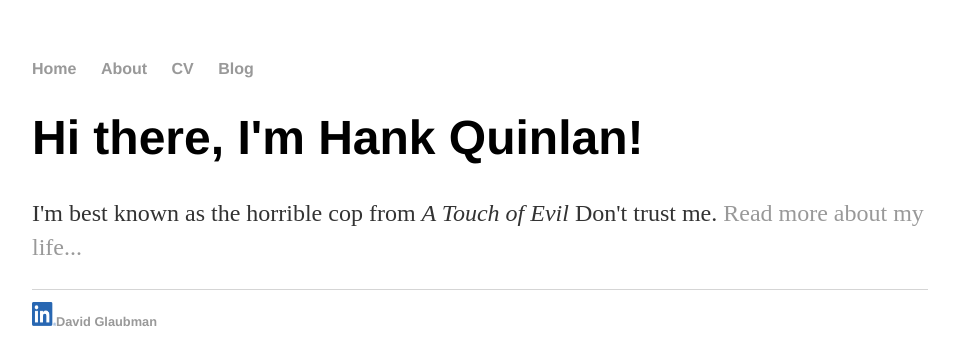
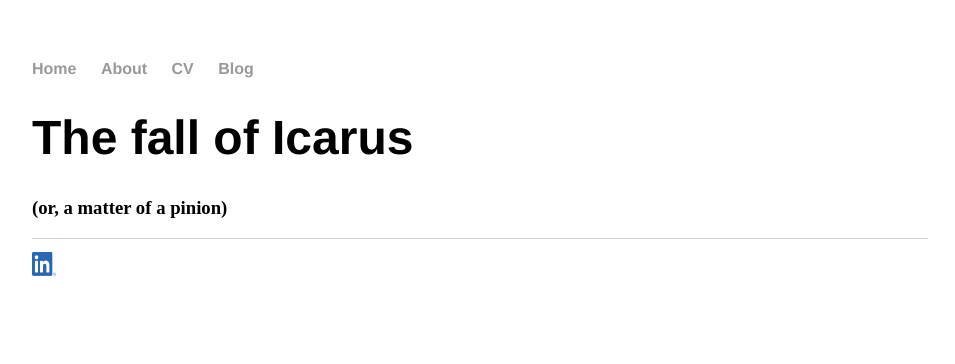
Before and after one commit to dglaubman/dglaubman.github.io, a plain HTML site: page index.html in a window 1280 px wide. Shown: the whole page, without its empty margins (160-1115 px from the left). Drawn offline with Linux system fonts and the light colour scheme.

Commit message:
Change blurb.

```diff
--- a/index.html
+++ b/index.html
@@ -14,15 +14,16 @@
     		</ul>
 		</nav>
 		<div class="container">
-    		<div class="blurb">
-        		<h1>Hi there, I'm Hank Quinlan!</h1>
-				<p>I'm best known as the horrible cop from <em>A Touch of Evil</em> Don't trust me. <a href="/about">Read more about my life...</a></p>
+		  <div class="blurb">
+
+        	  <h1>The fall of Icarus</h1>
+		  <h3>(or, a matter of a pinion)</h3>
     		</div><!-- /.blurb -->
 		</div><!-- /.container -->
 		<footer>
     		  <ul>
-        	    <li><a href="https://www.linkedin.com/in/dglaubman/"><img width=24 height=24 src=./images/LI-In-Bug.png>David Glaubman</a></li>
-			</ul>
+        	    <li><a href="https://www.linkedin.com/in/dglaubman/"><img width=24 height=24 src=./images/LI-In-Bug.png></a></li>
+		  </ul>
 		</footer>
 
 	</body>
```
Also changed, not shown: images/icarus.jpg (added).
